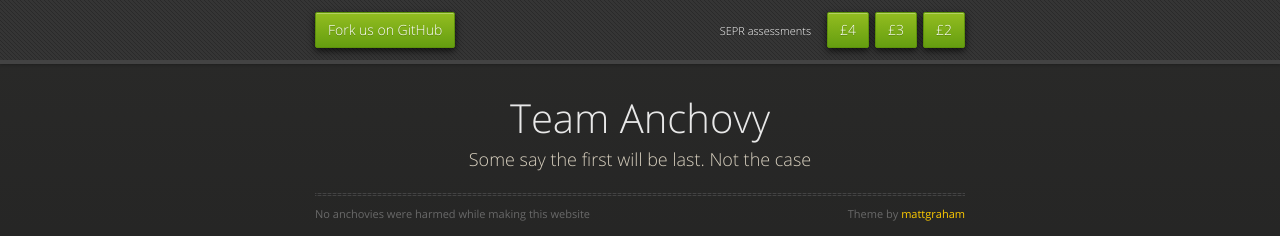
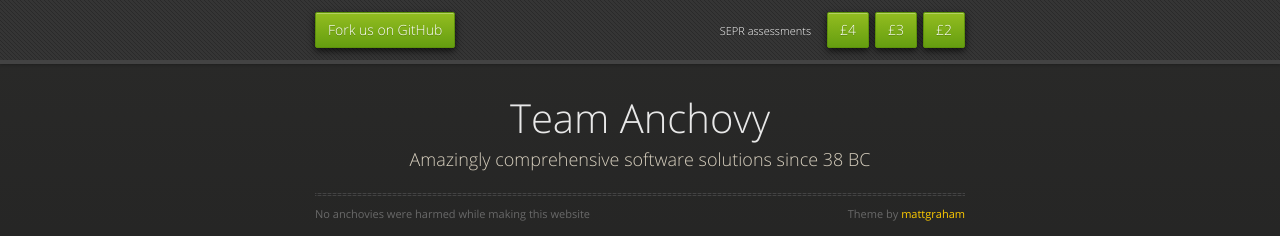
Before and after one commit to kw701/teamanchovy.github.com, a plain HTML site: page index.html in a window 1280 px wide. Shown: the top 236 px of the page. Drawn offline with nearby package versions, Linux system fonts and the light colour scheme.

Commit message:
Update index.html

```diff
--- a/index.html
+++ b/index.html
@@ -32,7 +32,7 @@
       <section>
         <div id="title">
           <h1>Team Anchovy</h1>
-          <p>Some say the first will be last. Not the case</p>
+          <p>Amazingly comprehensive software solutions since 38 BC</p>
           <hr>
           <span class="credits left">No anchovies were harmed while making this website</span>
           <span class="credits right">Theme by <a href="http://twitter.com/#!/michigangraham">mattgraham</a></span>
```
